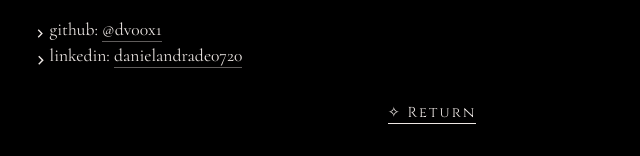
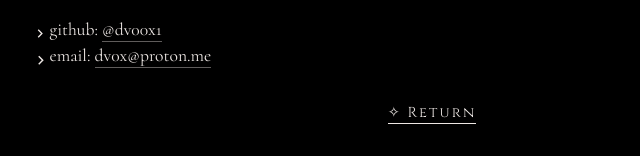
Before and after one commit to dv00x1/dv00x1.github.io, a plain HTML site: page about.html in a window 1280 px wide. Shown: the part 2003-2159 px from the top of the page, 208-848 px from the left. Drawn offline with Linux system fonts and the light colour scheme; a web font is replaced by a local one.

Commit message:
about: swap linkedin for email contact

```diff
--- a/about.html
+++ b/about.html
@@ -76,7 +76,7 @@
       <h2 class="about-h2">contact</h2>
       <ul class="activity-list">
         <li>github: <a href="https://github.com/dv00x1" target="_blank" rel="noopener">@dv00x1</a></li>
-        <li>linkedin: <a href="https://www.linkedin.com/in/danielandrade0720" target="_blank" rel="noopener">danielandrade0720</a></li>
+        <li>email: <a href="mailto:dv0x@proton.me">dv0x@proton.me</a></li>
       </ul>
 
       <a href="index.html" class="about-back">✧ Return</a>
```
